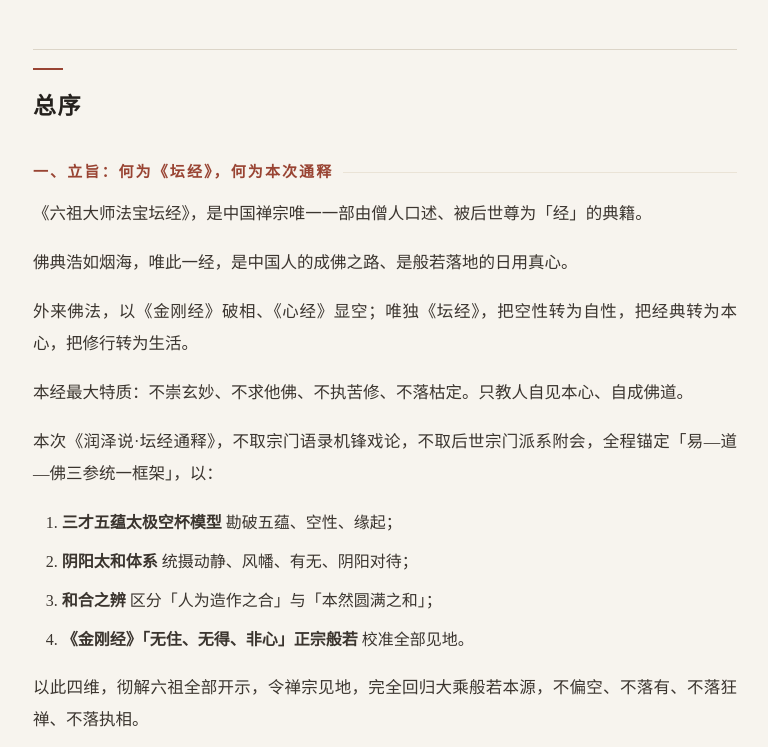
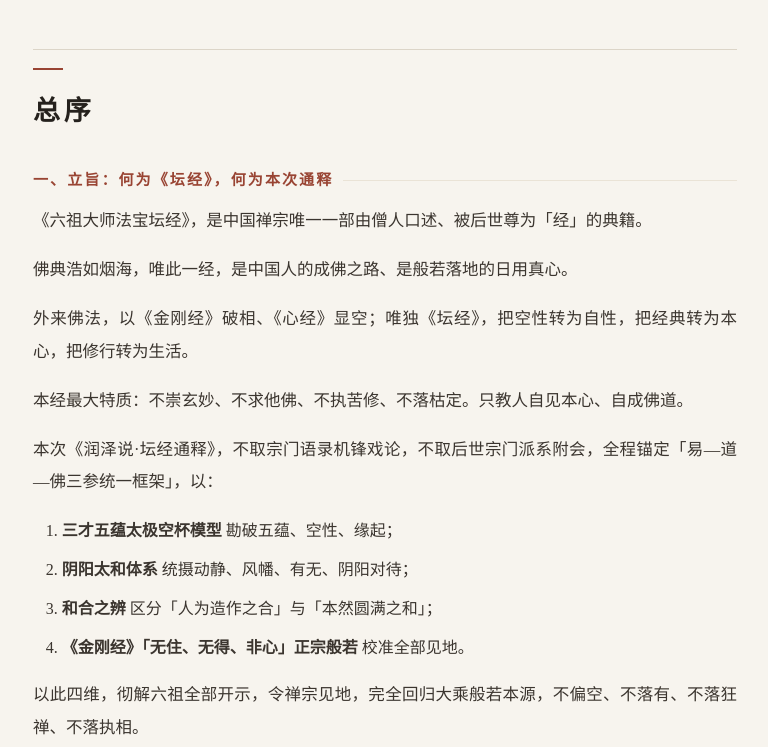
Before and after one commit to q1z2q3-debug/daokedao-tanjing, a plain HTML site: page book/坛经·阅读版.html in a window 1280 px wide. Shown: the part 1195-1942 px from the top of the page, without its empty margins (255-1023 px from the left). Drawn offline with Linux system fonts and the light colour scheme.

Commit message:
阅读版篇题字号层级调整

```diff
--- a/book/坛经·阅读版.html
+++ b/book/坛经·阅读版.html
@@ -41,7 +41,8 @@ body{margin:0;background:var(--paper);color:var(--ink);
 
 h2{font-size:23px;font-weight:700;letter-spacing:.06em;margin:52px 0 22px;
   padding-top:18px;border-top:1px solid var(--line);}
-h2::before{content:"";display:block;width:30px;height:2px;background:var(--ochre);margin:0 0 15px;}
+h2.ch{font-size:27px;letter-spacing:.14em;}
+h2::before{content:"""";display:block;width:30px;height:2px;background:var(--ochre);margin:0 0 15px;}
 h3{font-size:15px;font-weight:600;letter-spacing:.14em;color:var(--ochre);
   margin:28px 0 10px;display:flex;align-items:center;gap:10px;}
 h3::after{content:"";flex:1;height:1px;background:#EAE3D6;}
```
Also changed, not shown: docs/book.html (+2 -1 lines).
